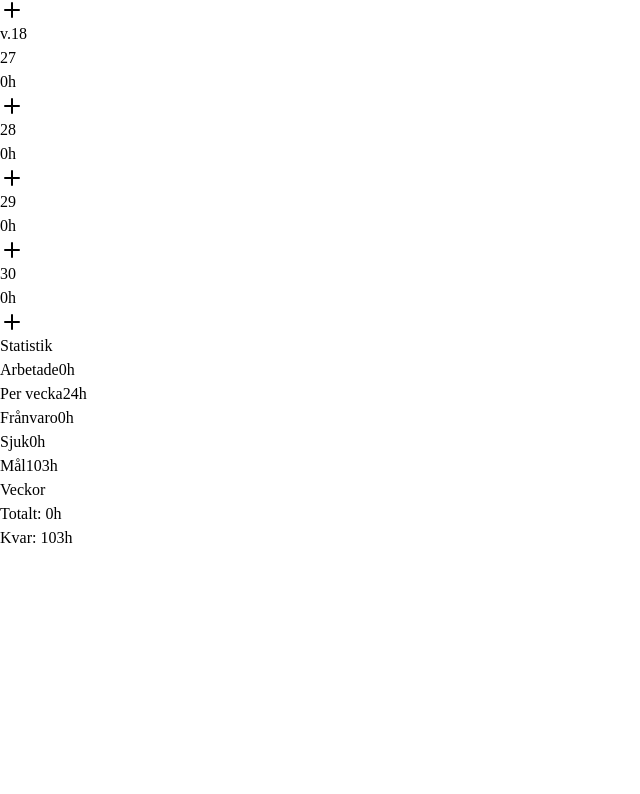
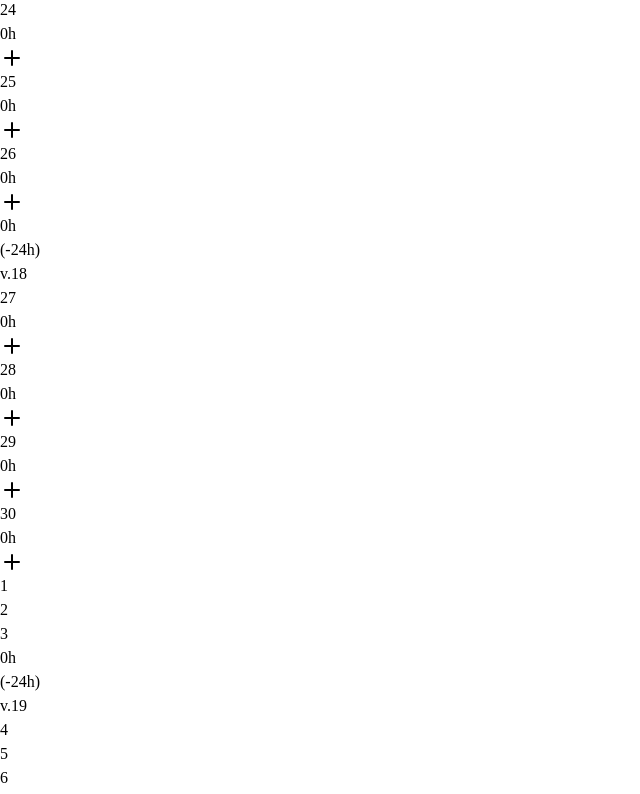
Before and after one commit to sandrahagevall/time-registration, a React (Vite) app: page / in a window 1280 px wide. Shown: the part 1994-2788 px from the top of the page, without its empty margins (0-640 px from the left). Before the commit the page ends 2544 px from the top, so only its background shows below. Built offline with nearby package versions, Linux system fonts and the light colour scheme.

Commit message:
add statistics for each week in monthview and remove it from statistics component

```diff
--- a/src/components/MonthView.tsx
+++ b/src/components/MonthView.tsx
@@ -22,52 +22,28 @@ const MonthView = () => {
   const year = currentDate.getFullYear();
   const month = currentDate.getMonth();
 
-  //Antal dagar i månaden
-  const daysInMonth = new Date(year, month + 1, 0).getDate();
+  const firstOfMonth = new Date(year, month, 1);
 
-  // Vilken dag månaden börjar (0=söndag)
-  const firstDay = new Date(year, month, 1).getDay();
+  // gör måndag = 0
+  const dayOfWeek = (firstOfMonth.getDay() + 6) % 7;
 
-  // gör måndag = 0 istället
-  const startOffset = firstDay === 0 ? 6 : firstDay - 1;
+  // hitta måndagen innan månaden börjar
+  const startDate = new Date(firstOfMonth);
+  startDate.setDate(firstOfMonth.getDate() - dayOfWeek);
 
-  const days: (number | null)[] = [];
+  const weeks: Date[][] = [];
 
-  const weeks: (number | null)[][] = [];
+  let current = new Date(startDate);
 
-  let currentWeek: (number | null)[] = [];
+  for (let w = 0; w < 6; w++) {
+    const week: Date[] = [];
 
-  // fyll första veckan med null
-  for (let i = 0; i < startOffset; i++) {
-    currentWeek.push(null);
+    for (let d = 0; d < 7; d++) {
+      week.push(new Date(current));
+      current.setDate(current.getDate() + 1);
     }
 
-  // loopa dagar
-  for (let day = 1; day <= daysInMonth; day++) {
-    currentWeek.push(day);
-
-    if (currentWeek.length === 7) {
-      weeks.push(currentWeek);
-      currentWeek = [];
-    }
-  }
-
-  // sista veckan
-  if (currentWeek.length > 0) {
-    while (currentWeek.length < 7) {
-      currentWeek.push(null);
-    }
-    weeks.push(currentWeek);
-  }
-
-  // tomma rutor i början
-  for (let i = 0; i < startOffset; i++) {
-    days.push(null);
-  }
-
-  // riktiga dagar
-  for (let i = 1; i <= daysInMonth; i++) {
-    days.push(i);
+    weeks.push(week);
   }
 
   const getWeekNumber = (date: Date) => {
@@ -86,6 +62,23 @@ const MonthView = () => {
     );
   };
 
+  const weeklyHours = 24;
+
+  const getWeekTotal = (week: Date[]) => {
+    return week.reduce((sum, date) => {
+      if (date.getMonth() !== month) return sum;
+
+      const day = date.getDate();
+
+      const dayTotal =
+        entries[day]
+          ?.filter((e) => e.type === "work")
+          .reduce((s, e) => s + e.hours, 0) ?? 0;
+
+      return sum + dayTotal;
+    }, 0);
+  };
+
   return (
     <div>
       <h2 className="text-xl font-bold mb-4">
@@ -99,38 +92,38 @@ const MonthView = () => {
         <div className="flex-1">
           <div className="flex flex-col gap-2">
             {weeks.map((week, i) => {
-              const firstDay = week.find((d) => d !== null);
-
-              const weekNumber = firstDay
-                ? getWeekNumber(new Date(year, month, firstDay))
-                : null;
+              const weekNumber = getWeekNumber(week[0]);
+              const weekTotal = getWeekTotal(week);
+              const diff = weekTotal - weeklyHours;
 
               return (
                 <div key={i} className="flex gap-2 items-start">
                   {/* VECKONUMMER */}
                   <div className="w-10 text-xs text-gray-500 pt-2">
-                    {weekNumber && `v.${weekNumber}`}
+                    v.{weekNumber}
                   </div>
 
                   {/* DAGAR */}
                   <div className="grid grid-cols-7 gap-2 flex-1">
-                    {week.map((day, index) => (
+                    {week.map((date, index) => {
+                      const day = date.getDate();
+                      const isCurrentMonth = date.getMonth() === month;
+
+                      return (
                         <div
                           key={index}
-                        className="h-24 border rounded-lg p-2 relative"
+                          className={`h-24 border rounded-lg p-2 relative ${
+                            !isCurrentMonth ? "opacity-30" : ""
+                          }`}
                         >
-                        {day && (
-                          <>
                           <div className="text-sm font-semibold">{day}</div>
 
+                          {isCurrentMonth && (
+                            <>
                               <div className="text-xs text-gray-500">
                                 {entries[day]
-                                ?.filter((entry) => entry.type === "work")
-                                .reduce(
-                                  (sum, entry) =>
-                                    sum + (Number(entry.hours) || 0),
-                                  0,
-                                ) ?? 0}
+                                  ?.filter((e) => e.type === "work")
+                                  .reduce((sum, e) => sum + e.hours, 0) ?? 0}
                                 h
                               </div>
 
@@ -155,7 +148,25 @@ const MonthView = () => {
                             </>
                           )}
                         </div>
-                    ))}
+                      );
+                    })}
+                  </div>
+
+                  {/* VECKOSALDO */}
+                  <div className="w-20 text-xs text-right pt-2">
+                    <div>{weekTotal}h</div>
+                    <div
+                      className={
+                        diff > 0
+                          ? "text-green-600"
+                          : diff < 0
+                            ? "text-orange-500"
+                            : "text-gray-500"
+                      }
+                    >
+                      ({diff > 0 ? "+" : ""}
+                      {diff}h)
+                    </div>
                   </div>
                 </div>
               );
--- a/src/components/Statitics.tsx
+++ b/src/components/Statitics.tsx
@@ -62,6 +62,14 @@ const Statistics = ({ entries, year, month }: StatsProps) => {
     .filter((entry) => entry.type === "sick")
     .reduce((sum, entry) => sum + entry.hours, 0);
 
+    const parentalLeaveHours = allEntries
+    .filter((entry) => entry.type === "parentalLeave")
+    .reduce((sum, entry) => sum + entry.hours, 0);
+
+  const homeWithChildHours = allEntries
+    .filter((entry) => entry.type === "homeWithChild")
+    .reduce((sum, entry) => sum + entry.hours, 0);
+
   const balance = workedHours - targetHours;
 
   return (
@@ -70,7 +78,7 @@ const Statistics = ({ entries, year, month }: StatsProps) => {
 
       <div className="space-y-2 text-sm">
         <div className="flex justify-between">
-          <span className="text-gray-600">Arbetade</span>
+          <span className="text-gray-600">Arbetade timmar</span>
           <span className="font-medium">{workedHours}h</span>
         </div>
 
@@ -80,7 +88,7 @@ const Statistics = ({ entries, year, month }: StatsProps) => {
         </div>
 
         <div className="flex justify-between">
-          <span className="text-gray-600">Frånvaro</span>
+          <span className="text-gray-600">Semester</span>
           <span className="font-medium">{leaveHours}h</span>
         </div>
 
@@ -89,41 +97,20 @@ const Statistics = ({ entries, year, month }: StatsProps) => {
           <span className="font-medium">{sickHours}h</span>
         </div>
 
+        <div className="flex justify-between">
+          <span className="text-gray-600">Vabb</span>
+          <span className="font-medium">{homeWithChildHours}h</span>
+        </div>
+
+              <div className="flex justify-between">
+          <span className="text-gray-600">Föräldraledighet</span>
+          <span className="font-medium">{parentalLeaveHours}h</span>
+        </div>
+
         <div className="flex justify-between border-t pt-2 mt-2">
           <span className="text-gray-600">Mål</span>
           <span className="font-medium">{targetHours}h</span>
         </div>
-      </div>
-
-      <div className="mt-4 border-t pt-3">
-        <h4 className="text-sm font-semibold text-gray-500 mb-2">Veckor</h4>
-
-        {Object.entries(weeklyStats)
-          .sort(([a], [b]) => Number(a) - Number(b))
-          .map(([week, hours]) => {
-            const diff = hours - weeklyHours;
-
-            return (
-              <div key={week} className="flex justify-between text-sm">
-                <span>v.{week}</span>
-                <span>
-                  {hours}h{" "}
-                  <span
-                    className={
-                      diff > 0
-                        ? "text-green-600"
-                        : diff < 0
-                          ? "text-orange-500"
-                          : "text-gray-500"
-                    }
-                  >
-                    ({diff > 0 ? "+" : ""}
-                    {diff}h)
-                  </span>
-                </span>
-              </div>
-            );
-          })}
       </div>
 
       <div className="mt-4 text-sm font-semibold">Totalt: {workedHours}h</div>
```
Lines whose indentation alone changed are shown as unchanged.
